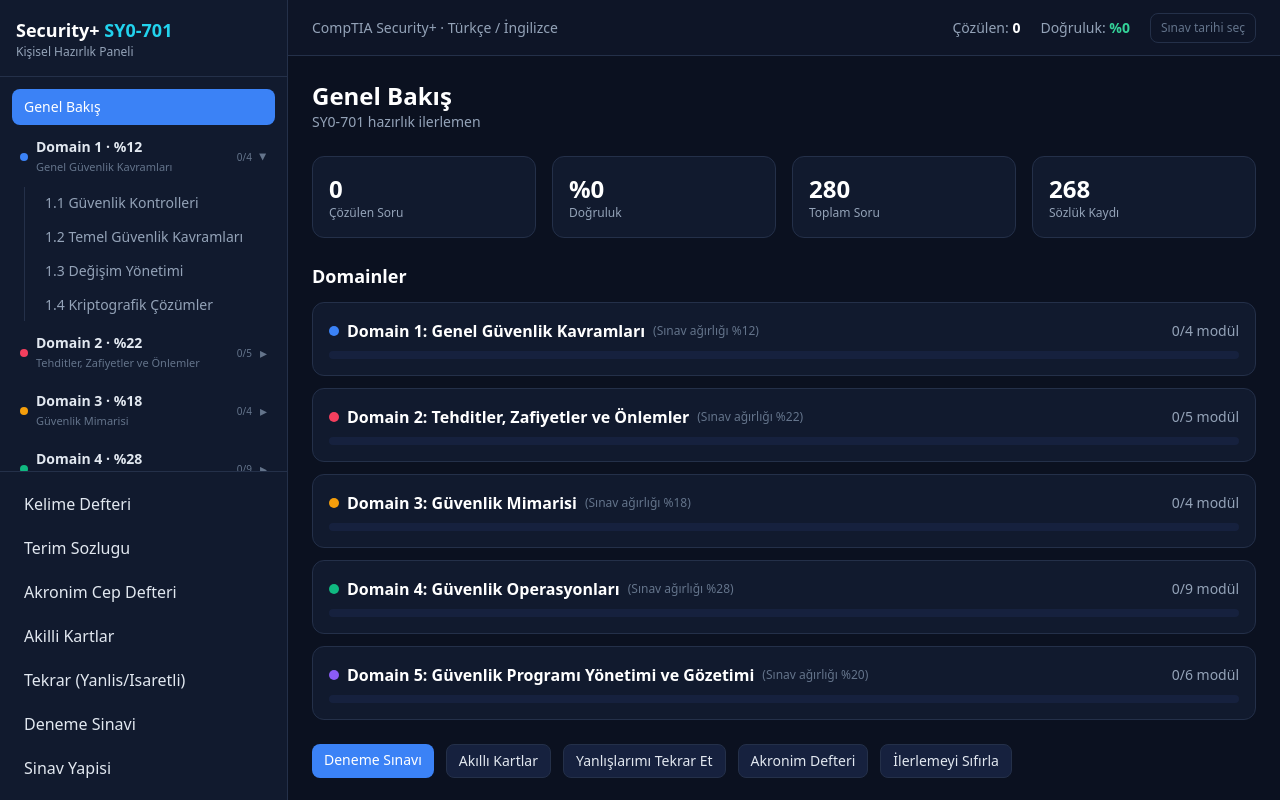
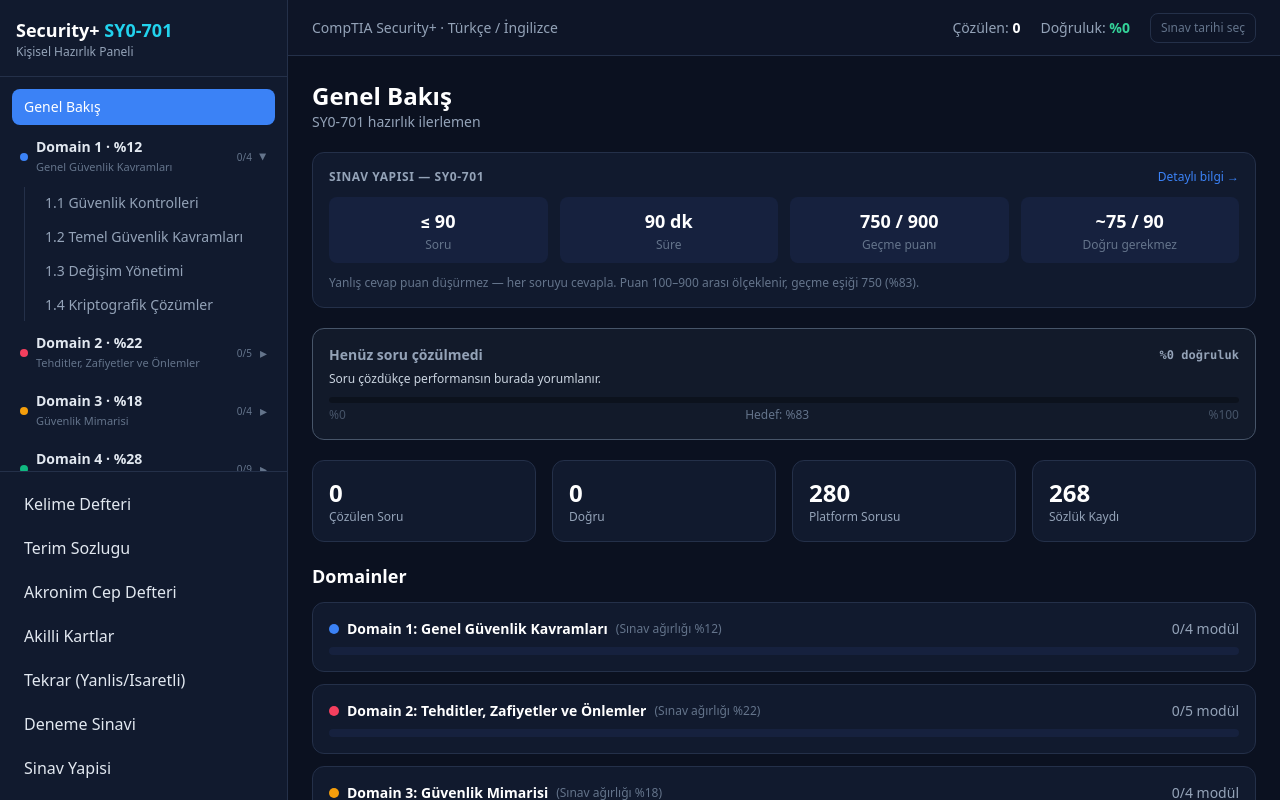
Before and after one commit to lBurak1/Security-renim, a React (Vite) app: page / in a window 1280 px wide. Built offline with nearby package versions, Linux system fonts and the light colour scheme.

Commit message:
Add exam structure + performance interpretation to Dashboard

```diff
--- a/src/pages/Dashboard.jsx
+++ b/src/pages/Dashboard.jsx
@@ -3,6 +3,46 @@ import { getDomains, getAllQuestions, getAllGlossary } from '../lib/loadContent.
 import { useProgress } from '../store/useProgress.js'
 
 const COLORS = ['bg-blue-500', 'bg-rose-500', 'bg-amber-500', 'bg-emerald-500', 'bg-violet-500']
+
+const PASS_THRESHOLD = 83
+
+function getAccuracyStatus(accuracy, total) {
+  if (total === 0) return {
+    label: 'Henüz soru çözülmedi',
+    sub: 'Soru çözdükçe performansın burada yorumlanır.',
+    color: 'border-slate-600 bg-slate-800/40',
+    text: 'text-slate-400',
+    bar: 'bg-slate-600',
+  }
+  if (accuracy >= PASS_THRESHOLD) return {
+    label: 'Geçme eşiğindesin',
+    sub: `%${accuracy} doğruluk — hedef %83. Sınav olsan geçerdin. Tutarlılığı koru.`,
+    color: 'border-emerald-500/40 bg-emerald-500/8',
+    text: 'text-emerald-300',
+    bar: 'bg-emerald-500',
+  }
+  if (accuracy >= 70) return {
+    label: 'Yaklaşıyorsun',
+    sub: `%${accuracy} doğruluk — hedefe %${PASS_THRESHOLD - accuracy} puan kaldı. Yanlışlarını tekrar et.`,
+    color: 'border-amber-500/40 bg-amber-500/8',
+    text: 'text-amber-300',
+    bar: 'bg-amber-500',
+  }
+  if (accuracy >= 50) return {
+    label: 'Temel kavramları pekiştir',
+    sub: `%${accuracy} doğruluk — trigger word mantığına ve "neden doğru/yanlış" analizine odaklan.`,
+    color: 'border-orange-500/40 bg-orange-500/8',
+    text: 'text-orange-300',
+    bar: 'bg-orange-500',
+  }
+  return {
+    label: 'Kavramsal boşluk var',
+    sub: `%${accuracy} doğruluk — önce teorik kısmı oku, sonra soruya dön.`,
+    color: 'border-rose-500/40 bg-rose-500/8',
+    text: 'text-rose-300',
+    bar: 'bg-rose-500',
+  }
+}
 
 export default function Dashboard() {
   const domains = getDomains()
@@ -12,20 +52,69 @@ export default function Dashboard() {
   const totalQ = getAllQuestions().length
   const totalG = getAllGlossary().length
 
+  const status = getAccuracyStatus(stats.accuracy, stats.total)
+  const correctNeeded = Math.ceil(90 * PASS_THRESHOLD / 100)
+
   return (
-    <div className="space-y-6 max-w-5xl">
+    <div className="space-y-5 max-w-5xl">
       <div>
         <h1 className="text-2xl font-bold text-white">Genel Bakış</h1>
         <p className="text-slate-400 text-sm">SY0-701 hazırlık ilerlemen</p>
       </div>
 
+      {/* Exam structure banner */}
+      <div className="card p-4">
+        <div className="flex items-center justify-between flex-wrap gap-2 mb-3">
+          <span className="text-xs font-semibold text-slate-400 uppercase tracking-wider">Sınav Yapısı — SY0-701</span>
+          <Link to="/exam-info" className="text-xs text-brand hover:text-blue-400 transition">Detaylı bilgi →</Link>
+        </div>
+        <div className="grid grid-cols-2 md:grid-cols-4 gap-3">
+          {[
+            { label: 'Soru', value: '≤ 90' },
+            { label: 'Süre', value: '90 dk' },
+            { label: 'Geçme puanı', value: '750 / 900' },
+            { label: 'Doğru gerekmez', value: `~${correctNeeded} / 90` },
+          ].map((s) => (
+            <div key={s.label} className="bg-panel2 rounded-lg px-3 py-2.5 text-center">
+              <div className="text-base md:text-lg font-bold text-white">{s.value}</div>
+              <div className="text-xs text-slate-500 mt-0.5">{s.label}</div>
+            </div>
+          ))}
+        </div>
+        <p className="text-xs text-slate-500 mt-3">
+          Yanlış cevap puan düşürmez — her soruyu cevapla. Puan 100–900 arası ölçeklenir, geçme eşiği 750 (%83).
+        </p>
+      </div>
+
+      {/* Performance interpretation */}
+      <div className={`rounded-xl border p-4 ${status.color}`}>
+        <div className="flex items-center justify-between mb-1 flex-wrap gap-2">
+          <span className={`font-semibold text-sm ${status.text}`}>{status.label}</span>
+          <span className={`text-xs font-mono font-bold ${status.text}`}>%{stats.accuracy} doğruluk</span>
+        </div>
+        <p className="text-xs text-slate-300 leading-relaxed mb-2">{status.sub}</p>
+        <div className="h-1.5 bg-black/30 rounded-full overflow-hidden">
+          <div
+            className={`h-full rounded-full transition-all ${status.bar}`}
+            style={{ width: `${Math.min(stats.accuracy, 100)}%` }}
+          />
+        </div>
+        <div className="flex justify-between mt-1">
+          <span className="text-xs text-slate-600">%0</span>
+          <span className="text-xs text-slate-500">Hedef: %{PASS_THRESHOLD}</span>
+          <span className="text-xs text-slate-600">%100</span>
+        </div>
+      </div>
+
+      {/* Stats row */}
       <div className="grid grid-cols-2 md:grid-cols-4 gap-4">
         <Stat label="Çözülen Soru" value={stats.total} />
-        <Stat label="Doğruluk" value={`%${stats.accuracy}`} />
-        <Stat label="Toplam Soru" value={totalQ} />
+        <Stat label="Doğru" value={stats.correct} />
+        <Stat label="Platform Sorusu" value={totalQ} />
         <Stat label="Sözlük Kaydı" value={totalG} />
       </div>
 
+      {/* Domains */}
       <div>
         <h2 className="text-lg font-semibold text-white mb-3">Domainler</h2>
         <div className="space-y-3">
@@ -35,12 +124,12 @@ export default function Dashboard() {
             return (
               <div key={d.id} className="card p-4">
                 <div className="flex justify-between items-center mb-2">
-                  <div className="flex items-center gap-2">
-                    <span className={`w-2.5 h-2.5 rounded-full ${COLORS[i]}`} />
-                    <span className="font-semibold text-white">Domain {d.id}: {d.title}</span>
+                  <div className="flex items-center gap-2 flex-wrap">
+                    <span className={`w-2.5 h-2.5 rounded-full flex-shrink-0 ${COLORS[i]}`} />
+                    <span className="font-semibold text-white text-sm">Domain {d.id}: {d.title}</span>
                     <span className="text-xs text-slate-500">(Sınav ağırlığı %{d.weight})</span>
                   </div>
-                  <span className="text-sm text-slate-400">{done}/{d.modules.length} modül</span>
+                  <span className="text-sm text-slate-400 flex-shrink-0">{done}/{d.modules.length} modül</span>
                 </div>
                 <div className="h-2 bg-panel2 rounded-full overflow-hidden">
                   <div className={`h-full ${COLORS[i]}`} style={{ width: `${pct}%` }} />
```
